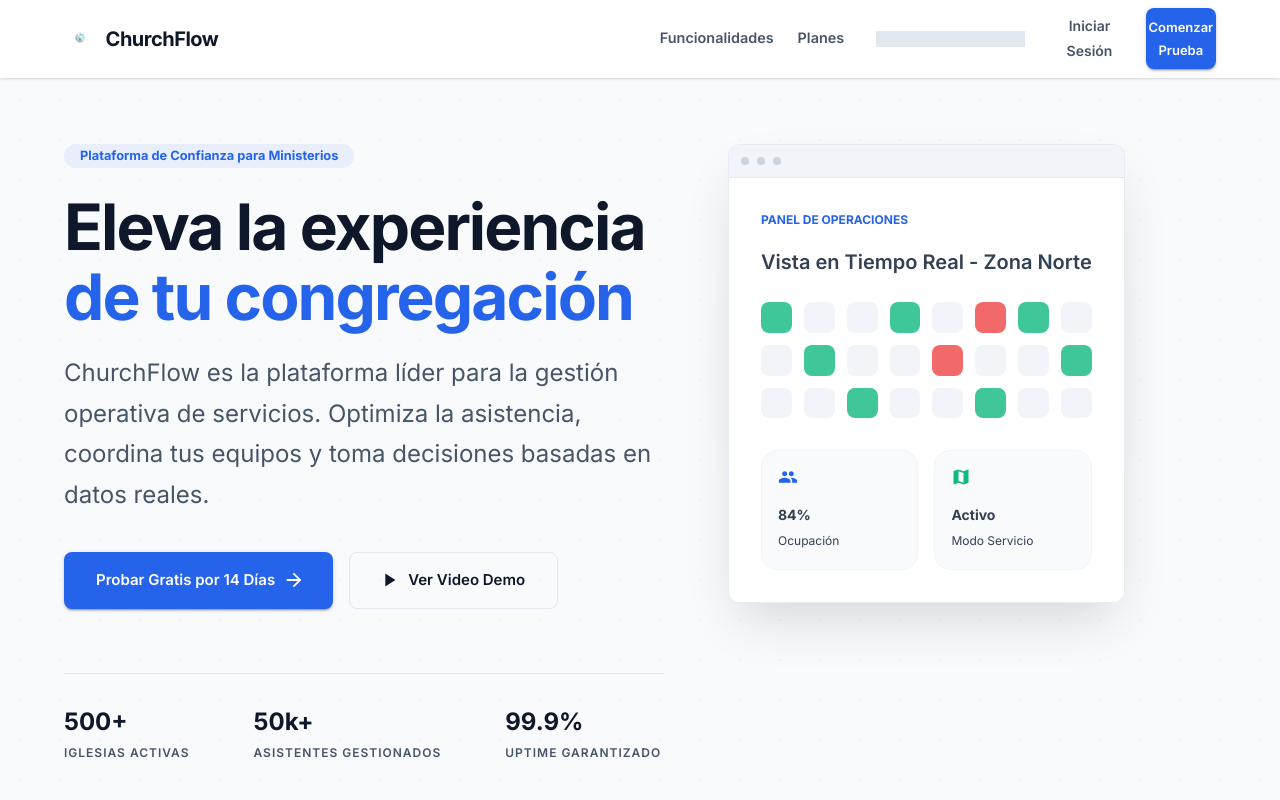
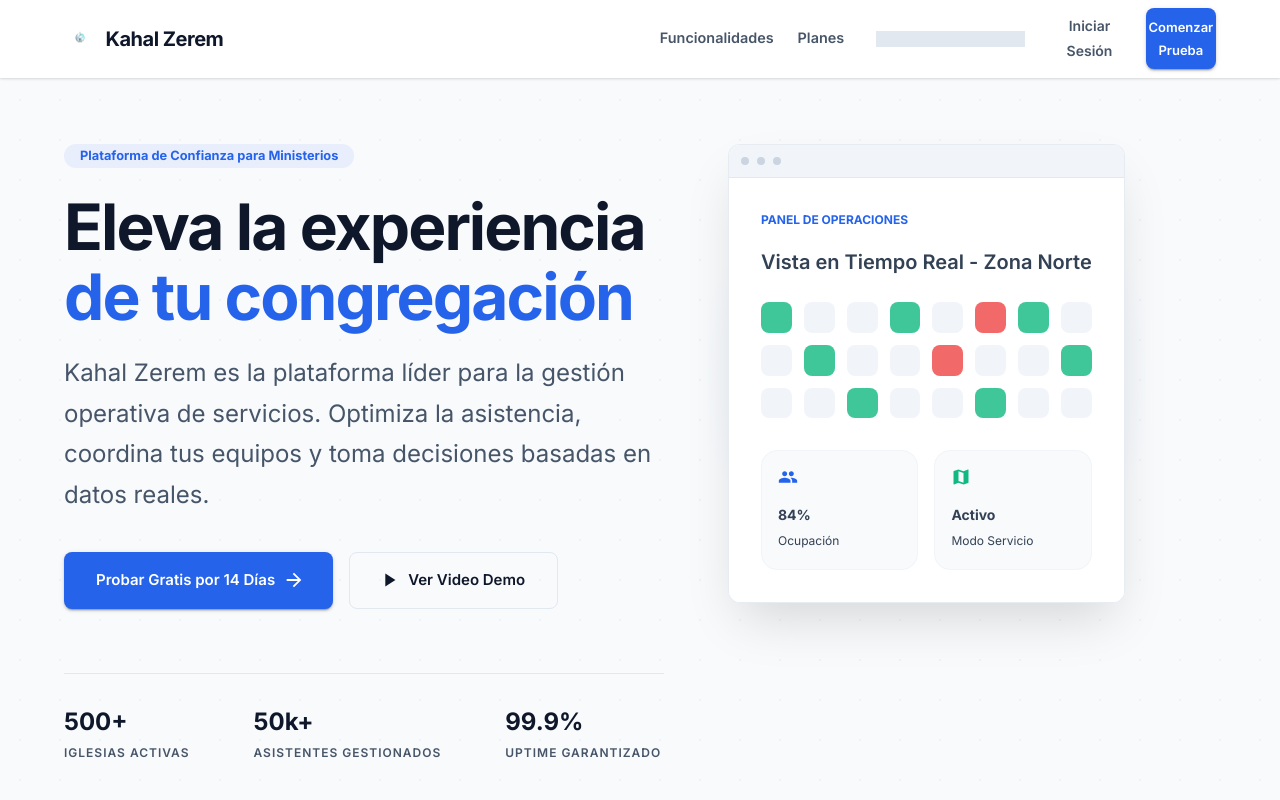
Before and after one commit to MiguelAbreu16/churchFlowLanding, a React (Vite) app: page / in a window 1280 px wide. Shown: the top 800 px of the page. Built offline with nearby package versions, Linux system fonts and the light colour scheme.

Commit message:
Rename ChurchFlow to Kahal Zerem

```diff
--- a/index.html
+++ b/index.html
@@ -5,7 +5,7 @@
     <meta name="viewport" content="width=device-width, initial-scale=1.0" />
     <meta
       name="description"
-      content="ChurchFlow — Gestión inteligente para tu iglesia. Control de asistencia, mapas de asientos en tiempo real y métricas de servicio en una sola plataforma."
+      content="Kahal Zerem — Gestión inteligente para tu iglesia. Control de asistencia, mapas de asientos en tiempo real y métricas de servicio en una sola plataforma."
     />
     <meta name="theme-color" content="#080B1A" />
     <link rel="icon" type="image/png" href="/logo.png" />
@@ -15,7 +15,7 @@
       href="https://fonts.googleapis.com/css2?family=Inter:wght@400;500;600;700&family=Outfit:wght@400;500;700;800;900&display=swap"
       rel="stylesheet"
     />
-    <title>ChurchFlow — Gestión Inteligente para tu Iglesia</title>
+    <title>Kahal Zerem — Gestión Inteligente para tu Iglesia</title>
   </head>
   <body>
     <div id="root"></div>
--- a/package.json
+++ b/package.json
@@ -1,5 +1,5 @@
 {
-  "name": "churchflowlanding",
+  "name": "kahalzeremlanding",
   "private": true,
   "version": "0.0.0",
   "type": "module",
--- a/src/components/common/Footer.jsx
+++ b/src/components/common/Footer.jsx
@@ -50,7 +50,7 @@
                   style={{ width: 32, height: 32, objectFit: "contain" }}
                 />
               <Typography variant="h6" sx={{ fontWeight: 900, letterSpacing: -0.5 }}>
-                ChurchFlow
+                Kahal Zerem
               </Typography>
             </Box>
             <Typography
@@ -115,7 +115,7 @@
           }}
         >
           <Typography variant="caption" color="text.disabled">
-            © {new Date().getFullYear()} ChurchFlow. Todos los derechos reservados.
+            © {new Date().getFullYear()} Kahal Zerem. Todos los derechos reservados.
           </Typography>
           <Typography variant="caption" color="text.disabled">
             Hecho con ❤️ para la Iglesia global.
--- a/src/components/common/Navbar.jsx
+++ b/src/components/common/Navbar.jsx
@@ -74,7 +74,7 @@
                 fontSize: "1.25rem",
               }}
             >
-              ChurchFlow
+              Kahal Zerem
             </Typography>
           </Box>
 
--- a/src/components/home/CTABanner.jsx
+++ b/src/components/home/CTABanner.jsx
@@ -44,7 +44,7 @@
               fontSize: "1.1rem"
             }}
           >
-            Únete a cientos de iglesias que ya confían en la infraestructura operativa de ChurchFlow.
+            Únete a cientos de iglesias que ya confían en la infraestructura operativa de Kahal Zerem.
             Tu prueba gratuita de 14 días te espera.
           </Typography>
 
--- a/src/components/home/HeroSection.jsx
+++ b/src/components/home/HeroSection.jsx
@@ -78,7 +78,7 @@
                   lineHeight: 1.7,
                 }}
               >
-                ChurchFlow es la plataforma líder para la gestión operativa de servicios.
+                Kahal Zerem es la plataforma líder para la gestión operativa de servicios.
                 Optimiza la asistencia, coordina tus equipos y toma decisiones basadas en datos reales.
               </Typography>
 
--- a/src/components/register/StepAdminAccount.jsx
+++ b/src/components/register/StepAdminAccount.jsx
@@ -47,7 +47,7 @@
         Crea tu cuenta de administrador
       </Typography>
       <Typography color="text.secondary" sx={{ mb: 4 }}>
-        Esta será la cuenta principal con acceso completo a ChurchFlow.
+        Esta será la cuenta principal con acceso completo a Kahal Zerem.
       </Typography>
 
       <Stack spacing={3}>
--- a/src/components/register/StepChurchInfo.jsx
+++ b/src/components/register/StepChurchInfo.jsx
@@ -23,7 +23,7 @@
         Cuéntanos sobre tu iglesia
       </Typography>
       <Typography color="text.secondary" sx={{ mb: 4 }}>
-        Esta información nos ayuda a configurar ChurchFlow para tus necesidades.
+        Esta información nos ayuda a configurar Kahal Zerem para tus necesidades.
       </Typography>
 
       <Stack spacing={3}>
--- a/src/pages/RegisterPage.jsx
+++ b/src/pages/RegisterPage.jsx
@@ -28,7 +28,7 @@
               Comienza tu transformación
             </Typography>
             <Typography variant="body1" color="text.secondary" sx={{ maxWidth: 500, mx: "auto" }}>
-              Únete a las más de 500 iglesias que ya están optimizando su operación con ChurchFlow.
+              Únete a las más de 500 iglesias que ya están optimizando su operación con Kahal Zerem.
             </Typography>
           </Box>
 
--- a/src/pages/SuccessPage.jsx
+++ b/src/pages/SuccessPage.jsx
@@ -71,7 +71,7 @@
             </Typography>
 
             <Typography color="text.secondary" sx={{ mb: 4, lineHeight: 1.6 }}>
-              Tu entorno de ChurchFlow para el plan{" "}
+              Tu entorno de Kahal Zerem para el plan{" "}
               <Box component="span" sx={{ fontWeight: 700, color: "primary.main" }}>
                 {plan}
               </Box>{" "}
```
Also changed, not shown: 1 other file (tests, documents, lock files or other folders).
